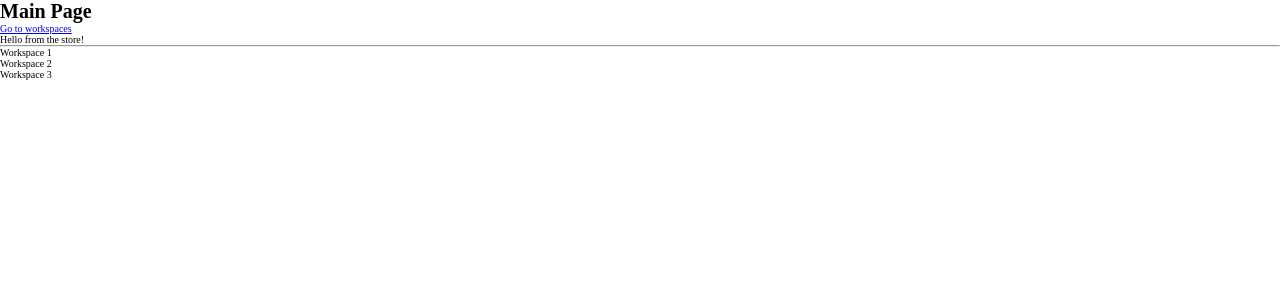
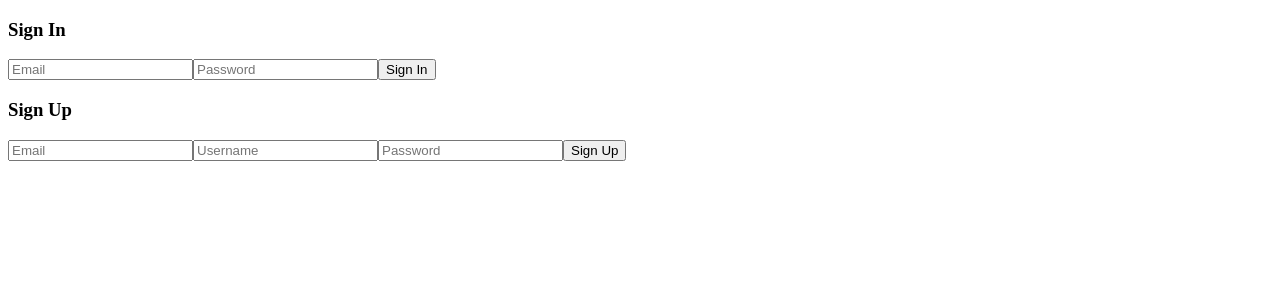
Before and after one commit to chingu-voyage5/Geckos-Team-23, a Vue app: page / in a window 1280 px wide. Shown: the top 300 px of the page. Built offline with nearby package versions, Linux system fonts and the light colour scheme.

Commit message:
Built basic navigation (home -> workspaces)

```diff
--- a/src/App.vue
+++ b/src/App.vue
@@ -12,6 +12,6 @@ export default {
 
 <style lang="scss">
 
-    @import './scss/main.scss';
+  // @import './scss/main.scss';
 
 </style>
--- /dev/null
+++ b/src/pages/Home.vue
@@ -0,0 +1,43 @@
+<template>
+	<div class="home">
+
+		<div class="sign-in">
+			<h3>Sign In</h3>
+			<input type="text" placeholder="Email">
+			<input type="password" placeholder="Password">
+			<button v-on:click="login">Sign In</button>
+		</div>
+
+		<div class="sign-up">
+			<h3>Sign Up</h3>
+			<input type="text" placeholder="Email">
+			<input type="text" placeholder="Username">
+			<input type="password" placeholder="Password">
+			<button>Sign Up</button>
+		</div>
+
+	</div>
+
+</template>
+
+<script>
+	import { mapState } from 'vuex'
+
+	export default {
+		name: 'home',
+		data () {
+				return {
+
+				}
+		},
+		methods: {
+			login: function(){
+				this.$router.replace('workspaces')
+			}
+		}
+	}
+</script>
+
+<style scoped>
+
+</style>
--- a/src/pages/MainPage.vue
+++ /dev/null
@@ -1,38 +0,0 @@
-<template>
-    <div class="index">
-        <h1>Main Page</h1>
-        <router-link to="/workspaces">Go to workspaces</router-link>
-        <p>{{ helloMsg }}</p>
-        <hr>
-        <ul>
-            <li v-for="workspace in workspaces"
-                :key="workspace.id">{{ workspace.title }}</li>
-        </ul>
-    </div>
-</template>
-
-<script>
-    import { mapState } from 'vuex'
-
-    import mockData from '../mockData.json'
-
-    export default {
-        data () {
-            return {
-                workspaces: mockData.workspaces
-            }
-        },
-        computed: {
-            ...mapState({
-                helloMsg: 'msg'
-            })
-        },
-        created () {
-            console.log(mockData)
-        }
-    }
-</script>
-
-<style>
-
-</style>
--- a/src/router/index.js
+++ b/src/router/index.js
@@ -2,7 +2,7 @@ import Vue from 'vue'
 import Router from 'vue-router'
 
 // pages
-import MainPage from '@/pages/MainPage'
+import MainPage from '@/pages/Home'
 import Workspaces from '@/pages/Workspaces'
 
 Vue.use(Router)
@@ -11,7 +11,7 @@ export default new Router({
   routes: [
     {
       path: '/',
-      name: 'MainPage',
+      name: 'Home',
       component: MainPage
     },
     {
```
Also changed, not shown: 1 other file (tests, documents, lock files or other folders). Lines whose indentation alone changed are shown as unchanged.
